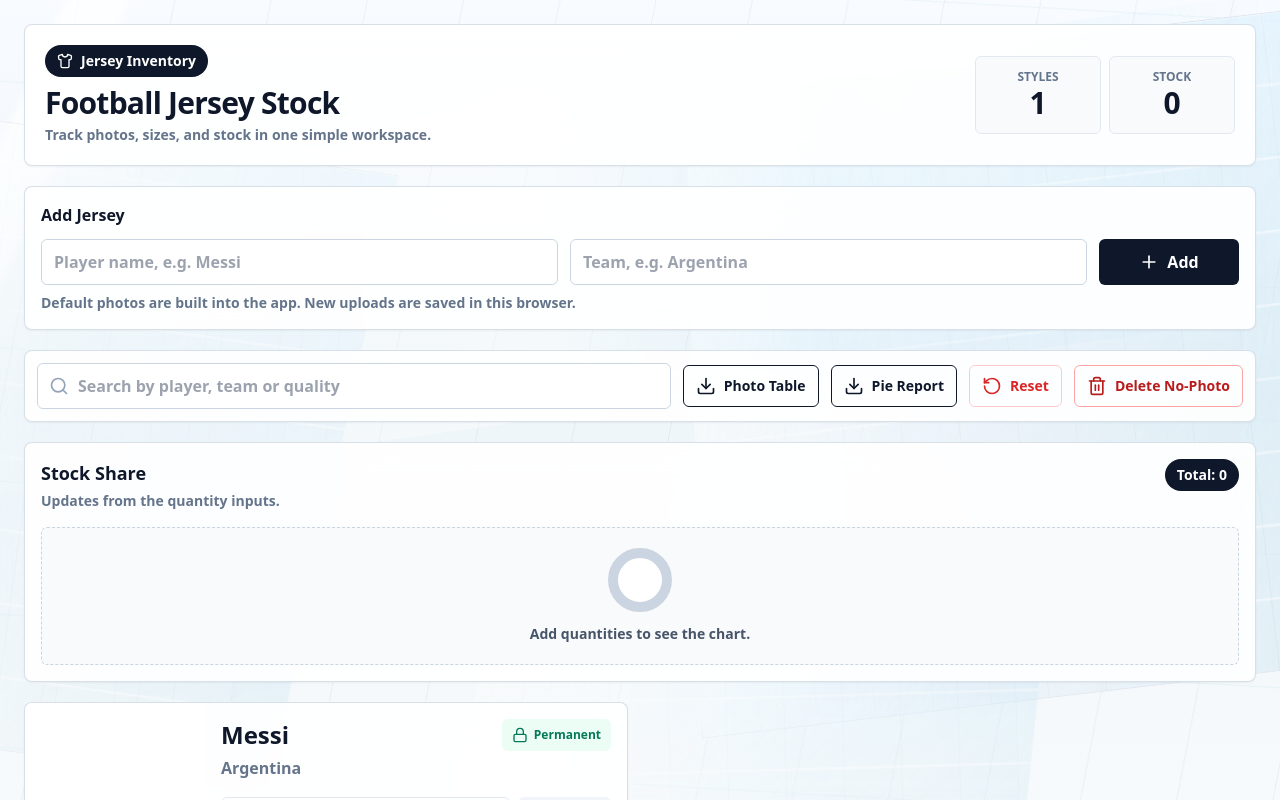
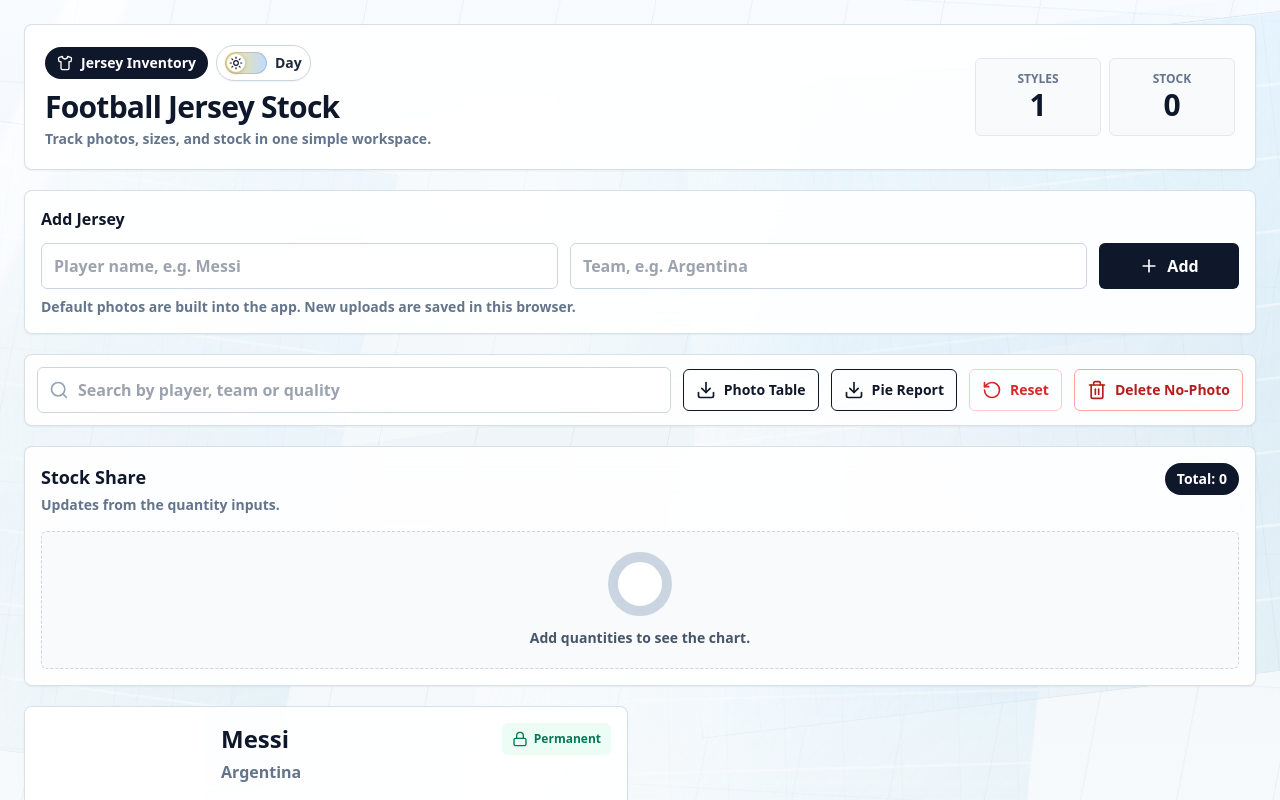
Before and after one commit to onrush1995/jersey2026, a React (Vite) app: page / in a window 1280 px wide. Shown: the top 800 px of the page. Built offline with nearby package versions, Linux system fonts and the light colour scheme.

Commit message:
Add day night mood toggle

```diff
--- a/src/FootballJerseyInventory.jsx
+++ b/src/FootballJerseyInventory.jsx
@@ -9,9 +9,12 @@ import {
   Image as ImageIcon,
   Lock,
   RotateCcw,
+  Moon,
+  Sun,
 } from "lucide-react";
 
 const STORAGE_KEY = "football_jersey_inventory_v5";
+const THEME_STORAGE_KEY = "football_jersey_inventory_theme";
 const DB_NAME = "football_jersey_inventory_images_db";
 const DB_VERSION = 1;
 const IMAGE_STORE = "images";
@@ -294,6 +297,26 @@ function loadProducts() {
     return mergeMissingStarterProducts(parsed);
   } catch {
     return mergeMissingStarterProducts([]);
+  }
+}
+
+function loadThemeMode() {
+  if (typeof window === "undefined" || !window.localStorage) return "day";
+
+  try {
+    return window.localStorage.getItem(THEME_STORAGE_KEY) === "night" ? "night" : "day";
+  } catch {
+    return "day";
+  }
+}
+
+function saveThemeMode(themeMode) {
+  if (typeof window === "undefined" || !window.localStorage) return;
+
+  try {
+    window.localStorage.setItem(THEME_STORAGE_KEY, themeMode);
+  } catch (error) {
+    console.warn("Theme preference could not be saved locally:", error);
   }
 }
 
@@ -1182,13 +1205,19 @@ function runSelfTests() {
 
 export default function FootballJerseyInventory() {
   const [products, setProducts] = useState(loadProducts);
+  const [themeMode, setThemeMode] = useState(loadThemeMode);
   const [query, setQuery] = useState("");
   const [newProduct, setNewProduct] = useState({ player: "", team: "" });
   const [imageStatus, setImageStatus] = useState("");
+  const isNightMode = themeMode === "night";
 
   useEffect(() => {
     runSelfTests();
   }, []);
+
+  useEffect(() => {
+    saveThemeMode(themeMode);
+  }, [themeMode]);
 
   useEffect(() => {
     saveProducts(products);
@@ -1328,6 +1357,10 @@ export default function FootballJerseyInventory() {
   const resetQuantitiesOnly = () => {
     setProducts((current) => current.map(resetProductQuantities));
     setImageStatus("Quantities reset to 0. Photos and jersey details were kept.");
+  };
+
+  const toggleThemeMode = () => {
+    setThemeMode((current) => (current === "night" ? "day" : "night"));
   };
 
   const exportPhotoTableReport = async () => {
@@ -1478,7 +1511,9 @@ export default function FootballJerseyInventory() {
   };
 
   return (
-    <div className="relative min-h-screen overflow-hidden bg-[#f6f7fb] p-4 text-slate-900 sm:p-6">
+    <div
+      className={`theme-shell theme-${themeMode} relative min-h-screen overflow-hidden bg-[#f6f7fb] p-4 text-slate-900 sm:p-6`}
+    >
       <div className="air-background" aria-hidden="true">
         <span className="air-plane air-plane-one" />
         <span className="air-plane air-plane-two" />
@@ -1488,8 +1523,24 @@ export default function FootballJerseyInventory() {
         <header className="interactive-panel rounded-lg border border-slate-200 bg-white p-4 shadow-sm sm:p-5">
           <div className="flex flex-col gap-4 lg:flex-row lg:items-center lg:justify-between">
             <div>
-              <div className="mb-2 inline-flex items-center gap-2 rounded-full bg-slate-900 px-3 py-1.5 text-sm font-bold text-white">
-                <Shirt className="h-4 w-4" /> Jersey Inventory
+              <div className="mb-2 flex flex-wrap items-center gap-2">
+                <div className="inline-flex items-center gap-2 rounded-full bg-slate-900 px-3 py-1.5 text-sm font-bold text-white">
+                  <Shirt className="h-4 w-4" /> Jersey Inventory
+                </div>
+                <button
+                  type="button"
+                  onClick={toggleThemeMode}
+                  className="theme-toggle inline-flex items-center gap-2 rounded-full border border-slate-300 bg-white px-2 py-1.5 text-sm font-black text-slate-800 shadow-sm"
+                  aria-label={`Switch to ${isNightMode ? "day" : "night"} mood`}
+                  aria-pressed={isNightMode}
+                >
+                  <span className="theme-toggle-track" aria-hidden="true">
+                    <span className="theme-toggle-thumb">
+                      {isNightMode ? <Moon className="h-3.5 w-3.5" /> : <Sun className="h-3.5 w-3.5" />}
+                    </span>
+                  </span>
+                  <span>{isNightMode ? "Night" : "Day"}</span>
+                </button>
               </div>
               <h1 className="text-2xl font-black tracking-tight sm:text-3xl">Football Jersey Stock</h1>
               <p className="mt-1 text-sm font-semibold text-slate-500">
--- a/src/styles.css
+++ b/src/styles.css
@@ -383,3 +383,182 @@ input:focus {
   margin: 0;
   appearance: none;
 }
+
+.theme-shell,
+.air-background,
+.air-background::before,
+.air-background::after,
+.air-plane,
+.interactive-panel,
+.jersey-card {
+  transition:
+    background 260ms ease,
+    background-color 260ms ease,
+    border-color 260ms ease,
+    box-shadow 260ms ease,
+    color 260ms ease,
+    opacity 260ms ease;
+}
+
+.theme-toggle {
+  min-height: 36px;
+}
+
+.theme-toggle-track {
+  position: relative;
+  display: inline-flex;
+  align-items: center;
+  width: 42px;
+  height: 22px;
+  padding: 2px;
+  border-radius: 999px;
+  background: linear-gradient(90deg, #fde68a, #bfdbfe);
+  box-shadow: inset 0 0 0 1px rgb(15 23 42 / 0.14);
+}
+
+.theme-toggle-thumb {
+  display: inline-flex;
+  align-items: center;
+  justify-content: center;
+  width: 18px;
+  height: 18px;
+  border-radius: 999px;
+  color: #0f172a;
+  background: white;
+  box-shadow: 0 1px 4px rgb(15 23 42 / 0.24);
+  transform: translateX(0);
+  transition:
+    transform 220ms ease,
+    background-color 220ms ease,
+    color 220ms ease;
+}
+
+.theme-night {
+  color: #e5edf7;
+  background: #07111f;
+  color-scheme: dark;
+}
+
+.theme-night .air-background {
+  background:
+    radial-gradient(circle at 20% 10%, rgb(56 189 248 / 0.18), transparent 32%),
+    linear-gradient(180deg, #06101e 0%, #0b1728 48%, #030712 100%);
+}
+
+.theme-night .air-background::before {
+  opacity: 0.88;
+  background:
+    linear-gradient(115deg, transparent 0 18%, rgb(148 163 184 / 0.2) 18.5% 21%, transparent 21.5%),
+    repeating-linear-gradient(101deg, rgb(125 211 252 / 0.14) 0 1px, transparent 1px 96px),
+    repeating-linear-gradient(8deg, rgb(59 130 246 / 0.12) 0 1px, transparent 1px 132px);
+}
+
+.theme-night .air-background::after {
+  background: linear-gradient(
+    96deg,
+    transparent 0%,
+    rgb(255 255 255 / 0.08) 38%,
+    rgb(96 165 250 / 0.22) 52%,
+    transparent 76%
+  );
+}
+
+.theme-night .air-plane {
+  border-color: rgb(125 211 252 / 0.18);
+  background:
+    linear-gradient(135deg, rgb(15 23 42 / 0.78), rgb(14 116 144 / 0.22) 48%, rgb(2 6 23 / 0.38)),
+    repeating-linear-gradient(90deg, rgb(226 232 240 / 0.08) 0 1px, transparent 1px 58px);
+  box-shadow:
+    0 24px 64px rgb(0 0 0 / 0.34),
+    inset 0 1px 0 rgb(255 255 255 / 0.12);
+  opacity: 0.62;
+}
+
+.theme-night .air-plane::before {
+  background:
+    repeating-linear-gradient(0deg, transparent 0 70px, rgb(255 255 255 / 0.08) 71px 73px),
+    linear-gradient(95deg, rgb(125 211 252 / 0.12), transparent 42%, rgb(59 130 246 / 0.12));
+}
+
+.theme-night .air-plane::after {
+  background: linear-gradient(115deg, transparent 20%, rgb(191 219 254 / 0.18) 48%, transparent 62%);
+}
+
+.theme-night .interactive-panel,
+.theme-night .jersey-card {
+  background: rgb(15 23 42 / 0.9);
+  border-color: rgb(71 85 105 / 0.74);
+  box-shadow: 0 18px 46px rgb(2 6 23 / 0.34);
+}
+
+.theme-night .bg-white {
+  background-color: rgb(15 23 42 / 0.9);
+}
+
+.theme-night .bg-slate-50,
+.theme-night .bg-slate-100 {
+  background-color: rgb(30 41 59 / 0.72);
+}
+
+.theme-night .bg-slate-900 {
+  background-color: #e5edf7;
+  color: #07111f;
+}
+
+.theme-night .text-slate-900,
+.theme-night .text-slate-800,
+.theme-night .text-slate-700 {
+  color: #e5edf7;
+}
+
+.theme-night .text-slate-600,
+.theme-night .text-slate-500,
+.theme-night .text-slate-400 {
+  color: #aebcd0;
+}
+
+.theme-night .border-slate-200,
+.theme-night .border-slate-300,
+.theme-night .border-slate-900 {
+  border-color: rgb(71 85 105 / 0.78);
+}
+
+.theme-night input {
+  color: #e5edf7;
+  background-color: rgb(15 23 42 / 0.68);
+}
+
+.theme-night input::placeholder {
+  color: #8190a6;
+}
+
+.theme-night button:hover {
+  box-shadow: 0 10px 24px rgb(2 6 23 / 0.24);
+}
+
+.theme-night .theme-toggle {
+  background: rgb(15 23 42 / 0.76);
+  border-color: rgb(96 165 250 / 0.34);
+  color: #e5edf7;
+}
+
+.theme-night .theme-toggle-track {
+  background: linear-gradient(90deg, #1e293b, #2563eb);
+}
+
+.theme-night .theme-toggle-thumb {
+  color: #bfdbfe;
+  background: #020617;
+  transform: translateX(20px);
+}
+
+.theme-night .size-tile {
+  box-shadow:
+    inset 0 0 0 1px rgb(255 255 255 / 0.4),
+    0 8px 20px rgb(2 6 23 / 0.18);
+}
+
+.theme-night .size-input {
+  color: var(--size-text);
+  background: rgb(255 255 255 / 0.82);
+}
```
